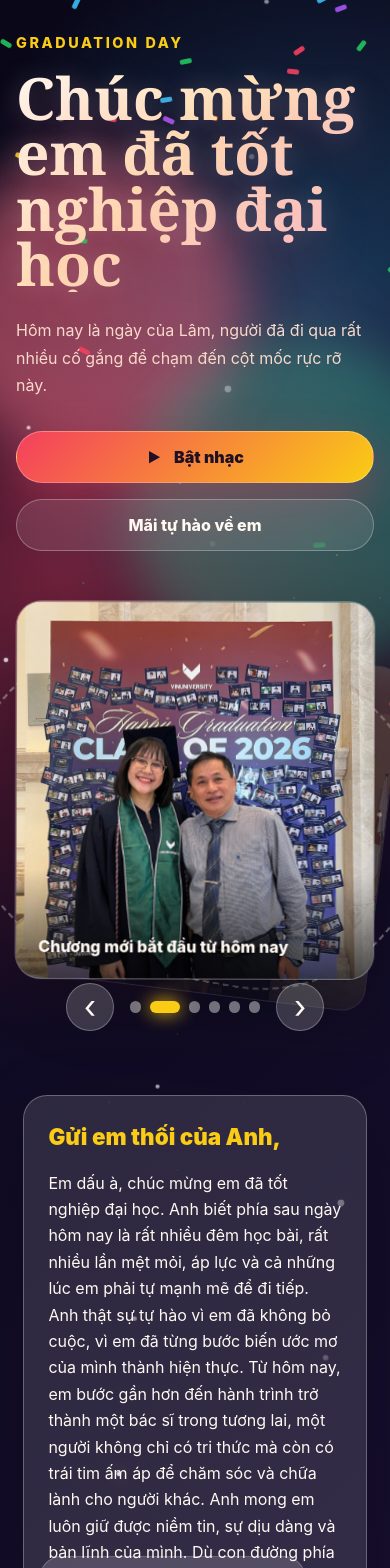
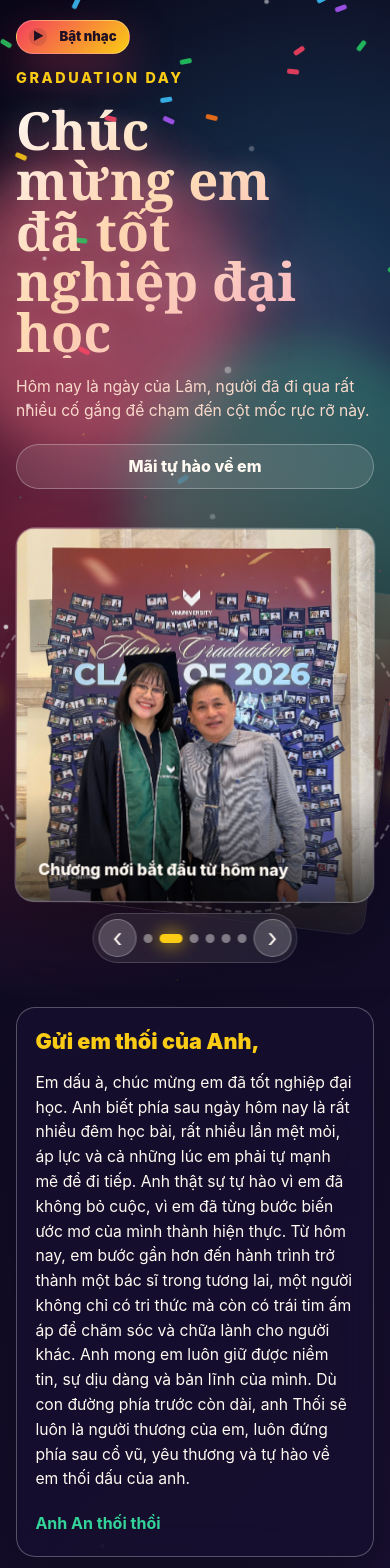
Before and after one commit to james1507/gradution-project, an Angular app: page / in a window 390 px wide. Shown: the top 1568 px of the page. Built offline with nearby package versions, Linux system fonts and the light colour scheme.

Commit message:
polish mobile celebration layout

```diff
--- a/src/app/app.css
+++ b/src/app/app.css
@@ -158,6 +158,12 @@ button {
   max-width: 47rem;
 }
 
+.top-actions {
+  align-items: center;
+  display: flex;
+  margin-bottom: 1.1rem;
+}
+
 .eyebrow {
   color: var(--gold);
   font-size: clamp(0.9rem, 1.2vw, 1.05rem);
@@ -200,33 +206,37 @@ h1 {
   margin-top: 2rem;
 }
 
-.primary-button,
+.music-button,
 .date-pill {
   align-items: center;
   border: 1px solid var(--stroke);
   border-radius: 999px;
   display: inline-flex;
-  min-height: 3.25rem;
-  padding: 0 1.3rem;
 }
 
-.primary-button {
+.music-button {
   background: linear-gradient(135deg, var(--rose), var(--gold));
   box-shadow: 0 18px 45px rgba(244, 63, 94, 0.34);
   color: #1f1024;
   cursor: pointer;
+  font-size: 0.95rem;
   font-weight: 900;
   gap: 0.75rem;
+  min-height: 2.55rem;
+  padding: 0 1rem;
 }
 
-.primary-button:hover {
+.music-button:hover {
   animation: buttonPulse 0.9s ease-in-out infinite;
 }
 
 .play-icon {
+  background: rgba(31, 16, 36, 0.12);
+  border-radius: 999px;
   display: inline-grid;
-  font-size: 0.85rem;
-  min-width: 1rem;
+  font-size: 0.72rem;
+  height: 1.35rem;
+  min-width: 1.35rem;
   place-items: center;
 }
 
@@ -235,6 +245,8 @@ h1 {
   backdrop-filter: blur(18px);
   color: var(--ink);
   font-weight: 800;
+  min-height: 3.25rem;
+  padding: 0 1.3rem;
 }
 
 .portrait-stage {
@@ -326,13 +338,19 @@ h1 {
 
 .gallery-controls {
   align-items: center;
-  bottom: 2rem;
+  backdrop-filter: blur(18px);
+  background: rgba(255, 255, 255, 0.08);
+  border: 1px solid rgba(255, 255, 255, 0.16);
+  border-radius: 999px;
+  bottom: 1.4rem;
   display: flex;
-  gap: 1rem;
+  gap: 0.75rem;
   justify-content: center;
-  left: 0;
+  left: 50%;
+  padding: 0.4rem;
   position: absolute;
-  right: 0;
+  right: auto;
+  transform: translateX(-50%);
   z-index: 4;
 }
 
@@ -343,9 +361,9 @@ h1 {
   color: var(--ink);
   cursor: pointer;
   font-size: 2rem;
-  height: 3rem;
+  height: 2.85rem;
   line-height: 1;
-  width: 3rem;
+  width: 2.85rem;
 }
 
 .dots {
@@ -371,13 +389,15 @@ h1 {
 
 .message-band {
   min-height: 25rem;
+  overflow: hidden;
   padding: 2rem clamp(1.25rem, 6vw, 5.5rem) 4rem;
   position: relative;
   z-index: 10;
 }
 
 .message-panel {
-  background: var(--panel);
+  backdrop-filter: blur(18px);
+  background: rgba(23, 15, 47, 0.78);
   border: 1px solid var(--stroke);
   border-radius: 1.5rem;
   box-shadow: 0 32px 80px rgba(0, 0, 0, 0.24);
@@ -386,6 +406,7 @@ h1 {
   padding: clamp(1.5rem, 4vw, 3rem);
   position: relative;
   text-align: left;
+  z-index: 3;
 }
 
 .graduate-name {
@@ -413,15 +434,17 @@ h1 {
   inset: 0;
   overflow: hidden;
   position: absolute;
+  z-index: 1;
 }
 
 .floating-wishes span {
   animation: floatWish linear infinite;
-  background: rgba(255, 255, 255, 0.16);
+  background: rgba(255, 255, 255, 0.1);
   border: 1px solid rgba(255, 255, 255, 0.2);
   border-radius: 999px;
   color: #fff;
   font-weight: 800;
+  opacity: 0.62;
   padding: 0.65rem 1rem;
   position: absolute;
   top: 100%;
@@ -750,39 +773,105 @@ h1 {
 
 @media (max-width: 620px) {
   .hero {
-    gap: 1rem;
-    padding: 2rem 1rem 1rem;
+    gap: 1.4rem;
+    min-height: auto;
+    padding: 1.25rem 1rem 1rem;
+  }
+
+  .top-actions {
+    margin-bottom: 0.85rem;
+  }
+
+  .music-button {
+    font-size: 0.82rem;
+    min-height: 2.1rem;
+    padding: 0 0.78rem;
+  }
+
+  .play-icon {
+    height: 1.12rem;
+    min-width: 1.12rem;
   }
 
   h1 {
-    font-size: clamp(3rem, 15vw, 4.5rem);
+    font-size: clamp(2.85rem, 13.5vw, 4.1rem);
+    line-height: 0.96;
+    max-width: 10ch;
   }
 
   .subtitle {
-    font-size: 1rem;
+    font-size: 0.98rem;
+    line-height: 1.55;
+    margin-top: 1.1rem;
   }
 
   .hero-actions {
     align-items: stretch;
     flex-direction: column;
+    margin-top: 1.25rem;
   }
 
-  .primary-button,
   .date-pill {
     justify-content: center;
+    min-height: 2.8rem;
     width: 100%;
   }
 
   .portrait-stage {
-    min-height: 31rem;
+    min-height: min(34rem, 118vw);
   }
 
   .photo-card {
-    inset: 8% 0 16%;
+    border-radius: 1.2rem;
+    inset: 5% 0 14%;
+  }
+
+  .gallery-controls {
+    bottom: 0.5rem;
+    gap: 0.45rem;
+    padding: 0.32rem;
+  }
+
+  .gallery-controls > button {
+    font-size: 1.6rem;
+    height: 2.35rem;
+    width: 2.35rem;
+  }
+
+  .dots {
+    gap: 0.42rem;
+  }
+
+  .dots button {
+    height: 0.58rem;
+    width: 0.58rem;
+  }
+
+  .dots button.is-active {
+    width: 1.45rem;
   }
 
   .message-band {
-    padding-top: 1rem;
+    padding: 1.25rem 1rem 3rem;
+  }
+
+  .message-panel {
+    border-radius: 1.2rem;
+    padding: 1.3rem 1.15rem;
+  }
+
+  .graduate-name {
+    font-size: 1.35rem;
+    line-height: 1.2;
+  }
+
+  .message-panel p {
+    font-size: 0.98rem;
+    line-height: 1.58;
+  }
+
+  .floating-wishes {
+    display: none;
   }
 
   .memory-stream {
--- a/src/app/app.html
+++ b/src/app/app.html
@@ -29,18 +29,6 @@
 
   <section class="hero">
     <div class="hero-copy">
-      <p class="eyebrow">{{ config().eyebrow }}</p>
-      <h1>{{ config().headline }}</h1>
-      <p class="subtitle">{{ config().subtitle }}</p>
-
-      <div class="hero-actions">
-        <button class="primary-button" type="button" (click)="toggleMusic(soundtrack)">
-          <span class="play-icon">{{ isMusicPlaying() ? 'II' : '▶' }}</span>
-          <span>{{ isMusicPlaying() ? 'Tạm dừng nhạc' : 'Bật nhạc' }}</span>
-        </button>
-        <span class="date-pill">{{ config().dateLabel }}</span>
-      </div>
-
       <audio
         #soundtrack
         [src]="config().music.src"
@@ -48,6 +36,21 @@
         loop
         (ended)="onMusicEnded()"
       ></audio>
+
+      <div class="top-actions">
+        <button class="music-button" type="button" (click)="toggleMusic(soundtrack)">
+          <span class="play-icon">{{ isMusicPlaying() ? 'II' : '▶' }}</span>
+          <span>{{ isMusicPlaying() ? 'Tạm dừng' : 'Bật nhạc' }}</span>
+        </button>
+      </div>
+
+      <p class="eyebrow">{{ config().eyebrow }}</p>
+      <h1>{{ config().headline }}</h1>
+      <p class="subtitle">{{ config().subtitle }}</p>
+
+      <div class="hero-actions">
+        <span class="date-pill">{{ config().dateLabel }}</span>
+      </div>
     </div>
 
     <div class="portrait-stage" aria-label="Bộ ảnh kỷ niệm">
```
